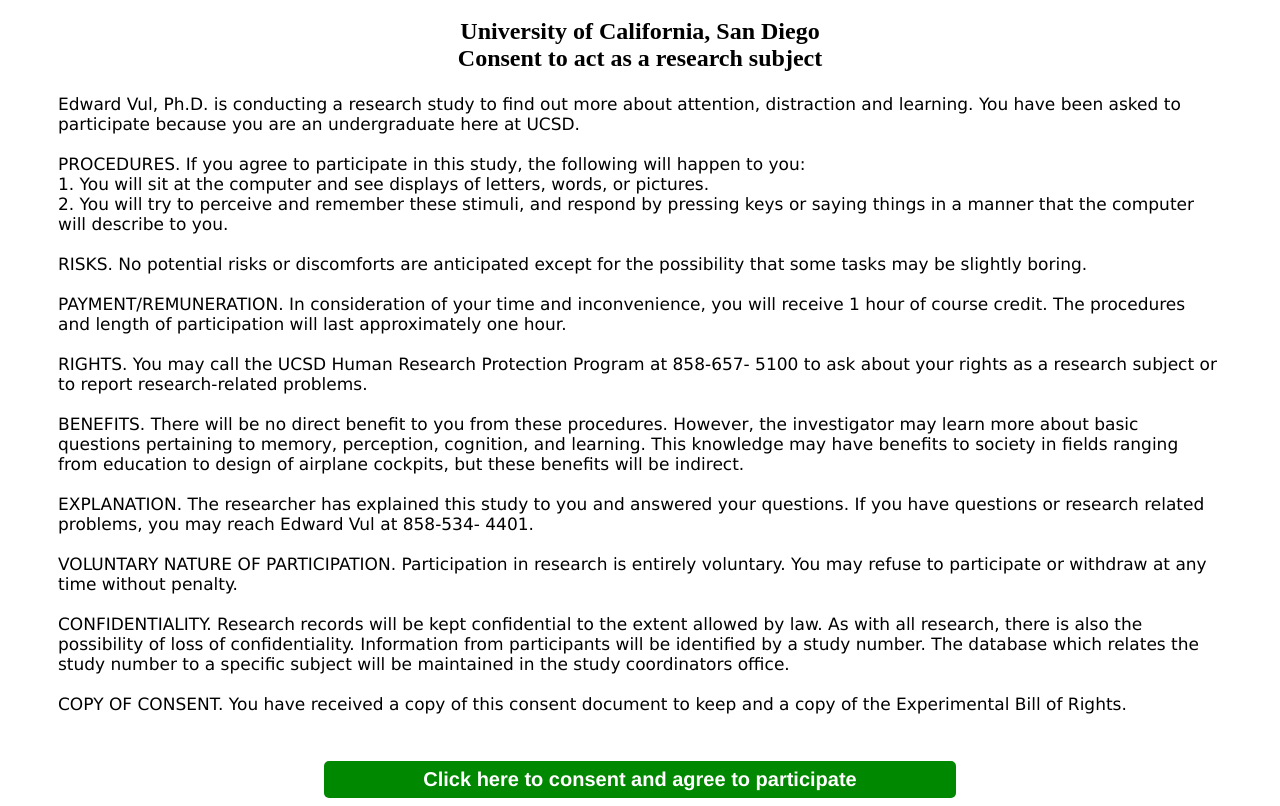
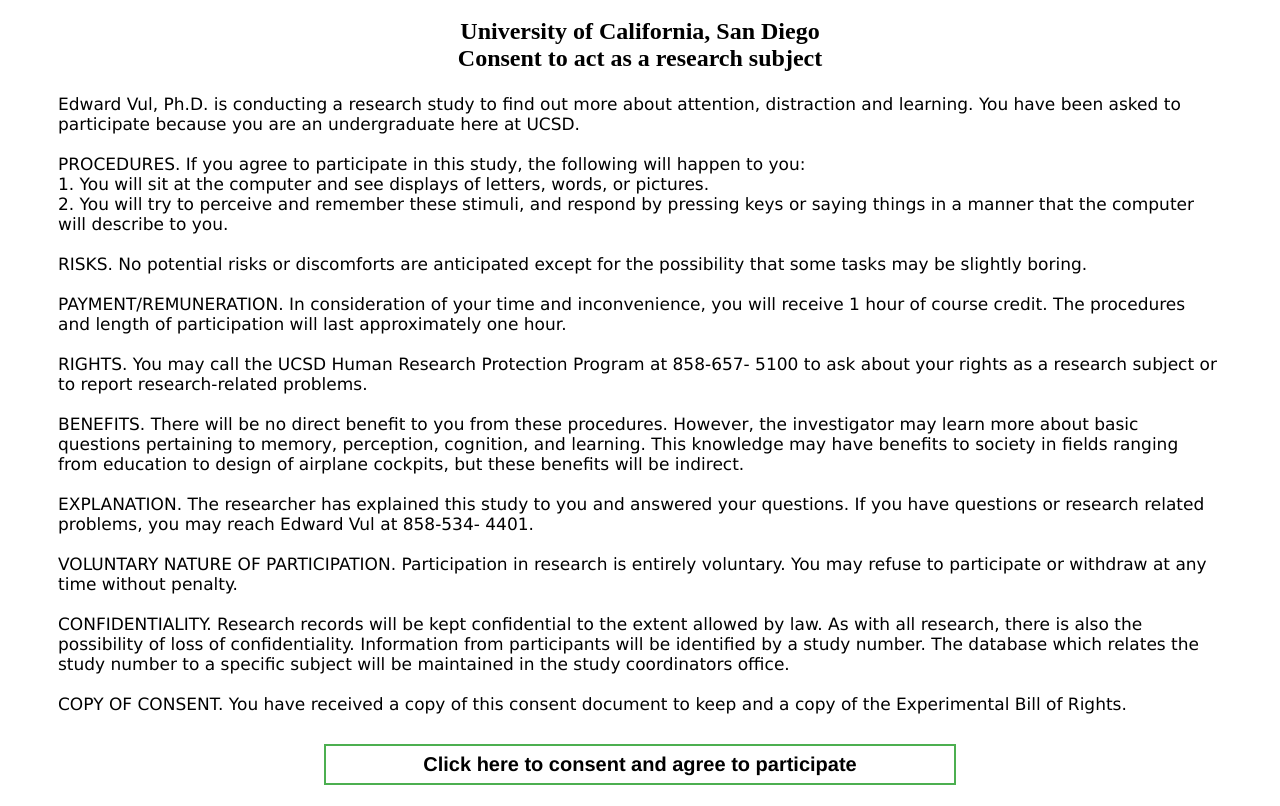
Before and after one commit to jeaton14/sample_website, a plain HTML site: page index.html in a window 1280 px wide. Drawn offline with nearby package versions, Linux system fonts and the light colour scheme.

Commit message:
update css
commit change

```diff
--- a/style.css
+++ b/style.css
@@ -100,18 +100,19 @@ display:none;
   margin-right: 25%;
   width:50%;
   padding: 7px 32px;
-  border: none;
-  border-radius: 5px;
-  background-color: #080;
-  color: #fff;
+  border: 2px solid #4CAF50;
+  background-color: white;
+  color: black;
   text-align: center;
   text-decoration: none;
   display: inline-block;
   font-size: 1.25em;
   font-family: "Helvetica", sans-serif;
   font-weight: bold;
-  margin-top: 17px;
+}
 
-.big-button: hover {
-  background-color: #080;
- }
+.big-button:hover {
+    background-color: #4CAF50;
+    color: white;
+
+}
```
